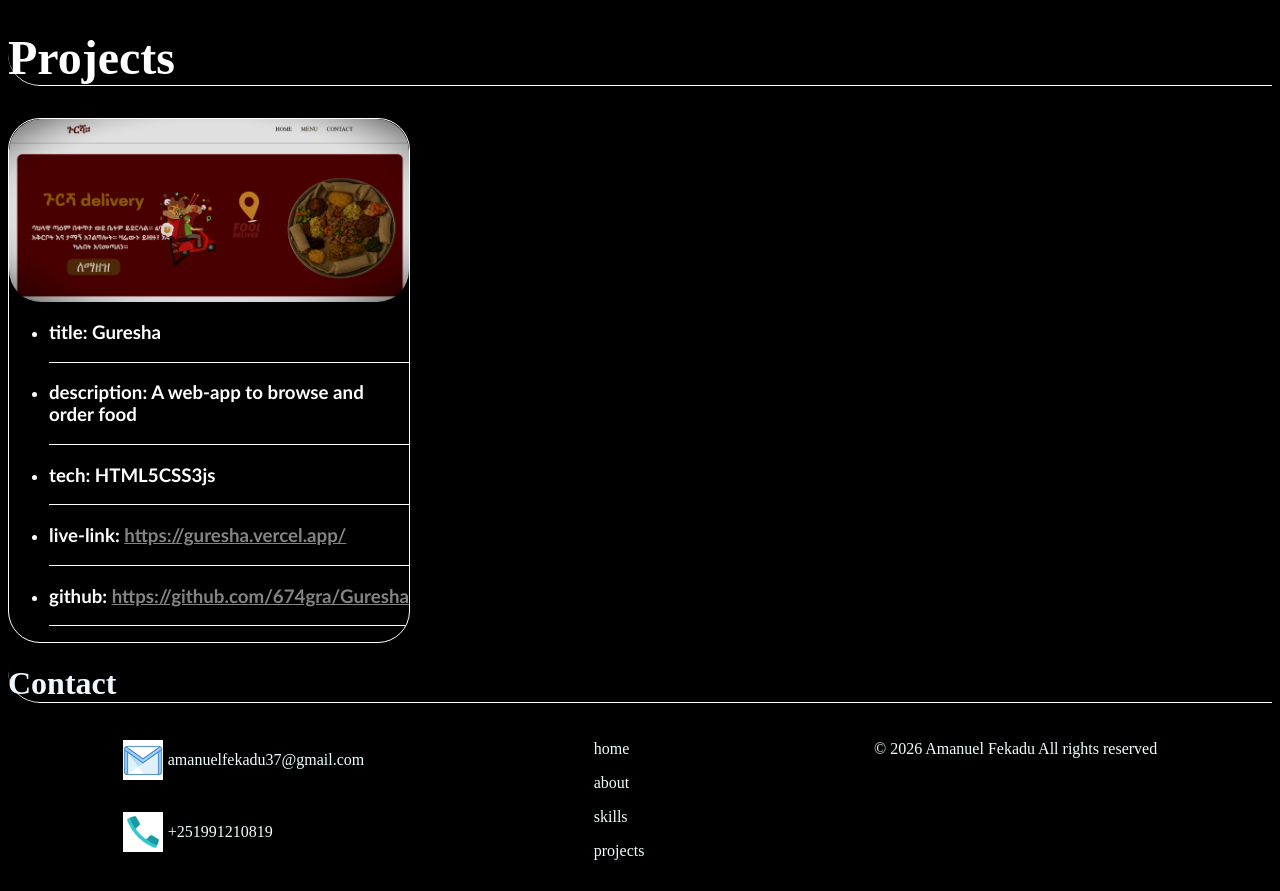
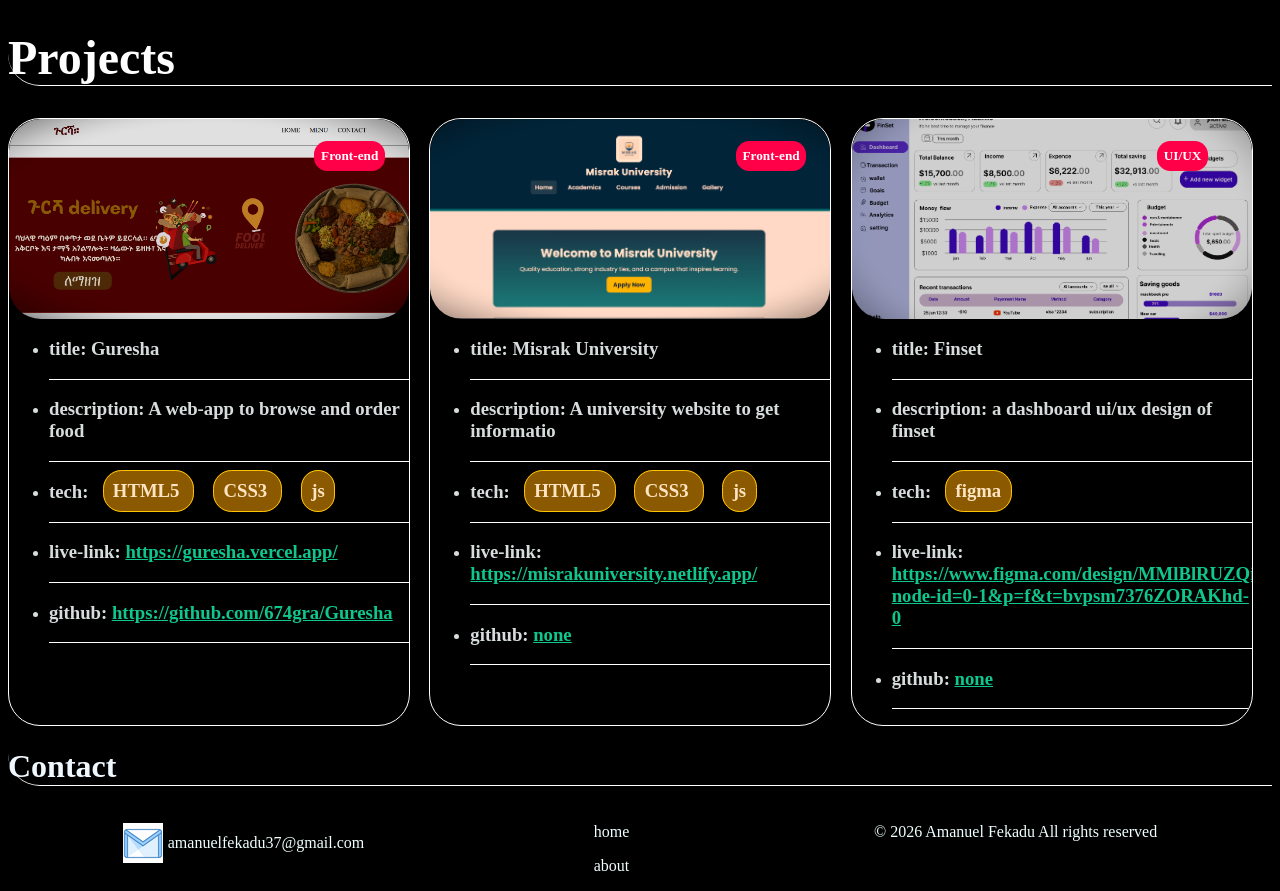
Before and after one commit to 674gra/Nexus, a React (Vite) app in the folder vite-project/: page / in a window 1280 px wide. Shown: the part 1489-2380 px from the top of the page. Built offline with nearby package versions, Linux system fonts and the light colour scheme.

Commit message:
added 2 projects

```diff
--- a/vite-project/src/components/ProjectsCard.jsx
+++ b/vite-project/src/components/ProjectsCard.jsx
@@ -1,18 +1,22 @@
 import React from 'react'
 import styles from '../styles/ProjectsCard.module.css'
 function ProjectsCard({projects}) {
-    const {title,description,tech, image,live,github}=projects
+    const {title,description,tech, image,live,github,banner}=projects
   return (
     <>
     <div className={styles.container}>
         <div className={styles.imgdiv}>
         <img src={image} alt="" />
+            <h5>{banner}</h5>
+
         </div>
         <div>
             <ul>
                 <li><h3>title: {title}</h3></li>
                <li><h3>description: <span>{description}</span></h3></li>
-               <li><h3>tech: <span>{tech}</span></h3></li>
+               <li><h3 className={styles.h3}>tech: {tech.map((ele,i)=>(
+                <span key={i} className={styles.tech}>{ele} </span>
+               ))}</h3></li>
                 <li><h3>live-link: <a href={live} target="_blank" rel="noopener noreferrer">{live}</a></h3></li>
                 <li><h3>github: <a href={github} target="_blank" rel="noopener noreferrer">{github}</a></h3> </li>
             </ul>
--- a/vite-project/src/data.js
+++ b/vite-project/src/data.js
@@ -1,4 +1,6 @@
 import im from './assets/Gur.png'
+import ms from './assets/misrak.png'
+import fg from './assets/fig.png'
 export const skills=[
     {id:1, name:'HTML5',icon:'fa-brands fa-html5'},
     {id:2,name:'CSS3',icon:'fa-brands fa-css3'},
@@ -17,7 +19,30 @@ export const projects=[
         tech:['HTML5','CSS3','js'],
         image:im,
         live:'https://guresha.vercel.app/',
-        github:'https://github.com/674gra/Guresha'
+        github:'https://github.com/674gra/Guresha',
+        banner:'Front-end'
+
+    },
+    {
+        id:2,
+        title:'Misrak University',
+        description:'A university website to get informatio',
+        tech:['HTML5','CSS3','js'],
+        image:ms,
+        live:'https://misrakuniversity.netlify.app/',
+        github:'none',
+         banner:'Front-end'
+
+    },
+    {
+        id:3,
+        title:'Finset',
+        description:'a dashboard ui/ux design of finset',
+        tech:['figma'],
+        image:fg,
+        live:'https://www.figma.com/design/MMlBlRUZQicC6jME036oYQ/Untitled?node-id=0-1&p=f&t=bvpsm7376ZORAKhd-0',
+        github:'none',
+        banner:'UI/UX'
 
     }
 ]
--- a/vite-project/src/styles/ProjectsCard.module.css
+++ b/vite-project/src/styles/ProjectsCard.module.css
@@ -1,9 +1,13 @@
 @import url('https://fonts.googleapis.com/css2?family=Bebas+Neue&display=swap');
 @import url('https://fonts.googleapis.com/css2?family=Tenor+Sans&display=swap');
+@import url('https://fonts.googleapis.com/css2?family=Black+Ops+One&display=swap');
+
 .container{
     border: 1px solid white;
     border-radius: 2rem;
-    font-family:'Gill Sans', 'Gill Sans MT', Calibri, 'Trebuchet MS', sans-serif;
+    /* font-family: "Black Ops One" , sans-serif; */
+
+    /* font-family:'Gill Sans', 'Gill Sans MT', Calibri, 'Trebuchet MS', sans-serif; */
     overflow: hidden;
     max-width: 400px;
     transition: transform, ease,1s;
@@ -14,7 +18,8 @@
     transition: ease,1s;
 }
 .container a{
-    color: rgb(132, 132, 132);
+        color: rgb(15, 199, 141);
+
 }
 .container li{
     border-bottom: 1px solid white;
@@ -28,8 +33,31 @@
     width: 100%;
     margin:  0 auto;
     border-radius: 1rem;
+    position: relative;
 }
 .imgdiv img{
     width: 100%;
+    height: 200px;
     border-radius: 2rem;
+    object-fit: cover;
 }
+
+.tech{
+    background-color: rgba(255, 166, 0, 0.546);
+    border: 1px solid rgb(255, 196, 0);
+    border-radius: 1em;
+    padding: 0.5em;
+    margin: 0.5em;
+    color: bisque;
+}
+.container li{
+    color: rgba(241, 246, 247, 0.895);
+}
+.container h5{
+    position: absolute;
+    top: 0;
+    left: 23em;
+    background-color: rgb(255, 0, 72);
+    padding: 0.5em;
+    border-radius: 1em;
+}
```
Also changed, not shown: vite-project/src/assets/fig.png (added), vite-project/src/assets/misrak.png (added).
